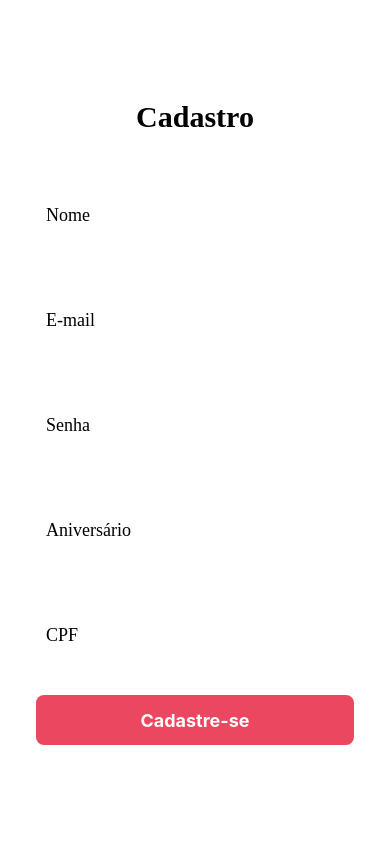
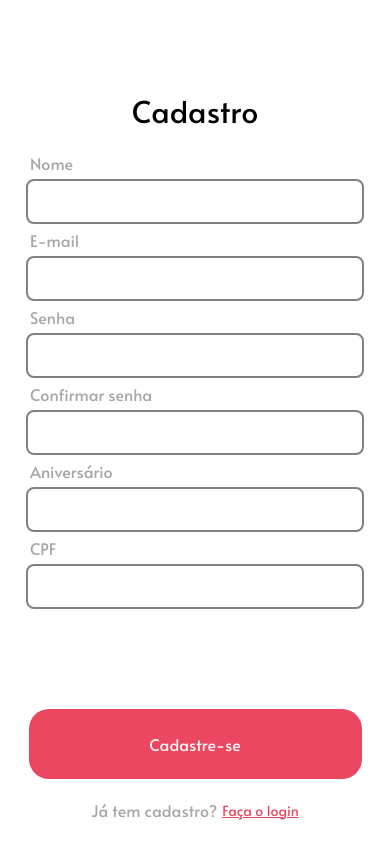
Before and after one commit to ThalisAntunesDaSilva/IndicaMais-app, a React Native app: screen /Register in a window 390 px wide. Built offline with nearby package versions, Linux system fonts and the light colour scheme.

Commit message:
feat: add fontFamily: 'Alata-Regular'

```diff
--- a/src/pages/Indication/styles.js
+++ b/src/pages/Indication/styles.js
@@ -1,12 +1,11 @@
 import { StyleSheet } from "react-native";
-
 
 export default StyleSheet.create({
   container: {
-    width: '100%',
+    width: "100%",
     flex: 1,
-    justifyContent: 'center',
-    alignItems: 'center',
+    justifyContent: "center",
+    alignItems: "center",
     padding: 30,
   },
   viewTitle: {
@@ -19,34 +18,34 @@ export default StyleSheet.create({
 
   title: {
     fontSize: 28,
-    fontWeight: 'bold',
+    fontWeight: "bold",
     marginTop: 30,
     marginLeft: 15,
   },
   form: {
-    width: '100%',
+    width: "100%",
   },
   inputBackground: {
-    width: '100%',
+    width: "100%",
     height: 40,
-    borderColor: 'gray',
+    borderColor: "gray",
     borderWidth: 1,
     marginBottom: 10,
     paddingHorizontal: 10,
     borderRadius: 12,
   },
   indicaInput: {
-    width: '100%',
+    width: "100%",
     height: 40,
-    borderColor: 'gray',
+    borderColor: "gray",
     borderWidth: 1,
     marginBottom: 10,
     paddingHorizontal: 10,
     borderRadius: 12,
   },
   signupContainer: {
-    flexDirection: 'column',
-    alignItems: 'center',
+    flexDirection: "column",
+    alignItems: "center",
     marginTop: 20,
   },
   signupText: {
@@ -54,48 +53,48 @@ export default StyleSheet.create({
     borderRadius: 8,
   },
   signupLinkText: {
-    color: '#EC4760',
-    textDecorationLine: 'underline',
+    color: "#EC4760",
+    textDecorationLine: "underline",
     marginBottom: 15,
     borderRadius: 10,
   },
   indiqueButtonContainer: {
-    alignItems: 'center',
+    alignItems: "center",
     marginTop: 20,
   },
   indiqueButton: {
-    width: '100%',
-    backgroundColor: '#EC4760',
+    width: "100%",
+    backgroundColor: "#EC4760",
     paddingVertical: 10,
     paddingHorizontal: 20,
-    borderRadius: 8,
-    display: 'flex',
-    flexDirection: 'row',
-    alignItems: 'center',
-    justifyContent: 'center',
+    borderRadius: 80,
+    display: "flex",
+    flexDirection: "row",
+    alignItems: "center",
+    justifyContent: "center",
     marginBottom: 15,
   },
   indiqueButtonText: {
-    fontWeight: 'bold',
-    color: 'white',
+    fontWeight: "bold",
+    color: "white",
     fontSize: 16,
     marginLeft: 10,
   },
   logosContainer: {
-    width: '100%',
-    alignItems: 'center',
+    width: "100%",
+    alignItems: "center",
     marginTop: 20,
   },
 
   titleFormulario: {
     padding: 10,
     fontWeight: 600,
-    color: 'black',
+    color: "black",
     fontSize: 20,
     marginLeft: 10,
-    alignItems: 'center',
-    justifyContent: 'spaceBetween',
-    fontWeight: 'bold',
+    alignItems: "center",
+    justifyContent: "spaceBetween",
+    fontWeight: "bold",
   },
   infoCard: {
     padding: 5,
--- a/src/pages/Register/index.js
+++ b/src/pages/Register/index.js
@@ -8,61 +8,62 @@ import {
   TouchableOpacity,
   View,
 } from "react-native";
-import styles from "./styles.js"
+import styles from "./styles.js";
 
-const DATA = [
-  { id: '1', text: 'Item 1' },
-];
+const DATA = [{ id: "1", text: "Item 1" }];
 
-export default function App({navigation}) {
+export default function App({ navigation }) {
   return (
-
-
     <View style={styles.container}>
       <Text style={styles.title}>Cadastro</Text>
       <FlatList
-        data={(DATA)}
+        data={DATA}
         style={styles.listFormRegister}
         keyExtractor={(item) => item.id}
         renderItem={({ item }) => (
           <View style={{ padding: 16 }}>
+            <Text style={styles.inputLabel}> Nome </Text>
+            <TextInput style={styles.input} placeholder="" />
 
+            <Text style={styles.inputLabel}> E-mail </Text>
+            <TextInput style={styles.input} placeholder="" />
+
+            <Text style={styles.inputLabel}> Senha </Text>
             <TextInput
               style={styles.input}
-        placeholder="Nome"
-        placeholderTextColor="black"
+              placeholder=""
+              secureTextEntry={true}
             />
+
+            <Text style={styles.inputLabel}> Confirmar senha </Text>
             <TextInput
               style={styles.input}
-        placeholder="E-mail"
-        placeholderTextColor="black"
-      />
-      <TextInput
-        style={styles.input}
-        placeholder="Senha"
+              placeholder=""
               secureTextEntry={true}
-        placeholderTextColor="black"
-      />
-      <TextInput
-        style={styles.input}
-        placeholder="Aniversário"
-        placeholderTextColor="black"
-      />
-      <TextInput
-        style={styles.input}
-        placeholder="CPF"
-        placeholderTextColor="black"
             />
 
-      <TouchableOpacity style={styles.buttonRegister} onPress={() => navigation.navigate("LoginScreen")}>
-        <Text style={styles.buttonText}>Cadastre-se</Text>
-      </TouchableOpacity>
+            <Text style={styles.inputLabel}> Aniversário </Text>
+            <TextInput style={styles.input} placeholder="" />
+
+            <Text style={styles.inputLabel}> CPF </Text>
+            <TextInput style={styles.input} placeholder="" />
           </View>
         )}
       />
 
+      <TouchableOpacity
+        style={styles.buttonRegister}
+        onPress={() => navigation.navigate("LoginScreen")}
+      >
+        <Text style={styles.buttonText}>Cadastre-se</Text>
+      </TouchableOpacity>
 
-
+      <View style={styles.signupContainer}>
+        <Text style={styles.signupText}>Já tem cadastro?</Text>
+        <TouchableOpacity>
+          <Text style={styles.signupLinkText}>Faça o login</Text>
+        </TouchableOpacity>
+      </View>
 
       <StatusBar style="auto" />
     </View>
--- a/src/pages/Register/styles.js
+++ b/src/pages/Register/styles.js
@@ -5,54 +5,79 @@ export default StyleSheet.create({
     flex: 1,
     backgroundColor: "#fff",
     alignItems: "center",
-        paddingTop: 100,
-        paddingHorizontal: 20,
+    paddingTop: 90,
+    paddingHorizontal: 10,
   },
   title: {
-        fontFamily: "Alata",
+    fontFamily: "Alata-Regular",
     fontSize: 30,
-        fontWeight: "bold",
     color: "black",
-        marginBottom: 20,
+    marginBottom: 5,
   },
   label: {
-        fontWeight: "bold",
-        fontSize: 18,
+    fontFamily: "Alata-Regular",
+    fontSize: 16,
     marginBottom: 5,
     alignSelf: "flex-start",
     color: "black",
   },
+
   input: {
     width: "100%",
-        height: 90,
-        backgroundColor: "white",
+    height: 45,
+    borderColor: "gray",
+    borderWidth: 2,
+    marginBottom: 5,
+    paddingHorizontal: 10,
     borderRadius: 8,
-        marginBottom: 15,
-        paddingHorizontal: 10,
-        paddingVertical: 10,
-        fontSize: 18,
-        color: "black",
-        fontFamily: "Alata",
+  },
+
+  inputLabel: {
+    width: "100%",
+    fontSize: 16,
+    fontFamily: "Alata-Regular",
+    marginBottom: 5,
+    color: "#A7A6A5",
+    width: "100%",
   },
   buttonRegister: {
-        backgroundColor: "#ec4760",
-        borderRadius: 8,
+    width: "90%",
+    backgroundColor: "#EC4760",
+    borderRadius: 20,
     fontFamily: "Alata-Regular",
-        height: 50,
-        display: 'flex',
+    height: 70,
+    display: "flex",
     flexDirection: "column",
-
     alignItems: "center",
     justifyContent: "center",
+    marginBottom: 20,
   },
   buttonText: {
-        color: "white",
-        fontWeight: "bold",
-        fontSize: 18,
-        borderRadius: 15,
+    color: "#F4F6F5",
+    fontFamily: "Alata-Regular",
+    fontSize: 16,
+    borderRadius: 16,
+    marginBottom: 0,
   },
-      listFormRegister:{
+  listFormRegister: {
     width: "100%",
-      }
-
-})
+  },
+  signupContainer: {
+    marginTop: 0,
+    flexDirection: "row",
+    alignItems: "center",
+    paddingBottom: 3,
+    marginVertical: 20,
+  },
+  signupText: {
+    fontSize: 16,
+    color: "#A7A6A5",
+    fontFamily: "Alata-Regular",
+  },
+  signupLinkText: {
+    color: "#EC4760",
+    textDecorationLine: "underline",
+    marginLeft: 5,
+    fontFamily: "Alata-Regular",
+  },
+});
```
Lines whose indentation alone changed are shown as unchanged.
